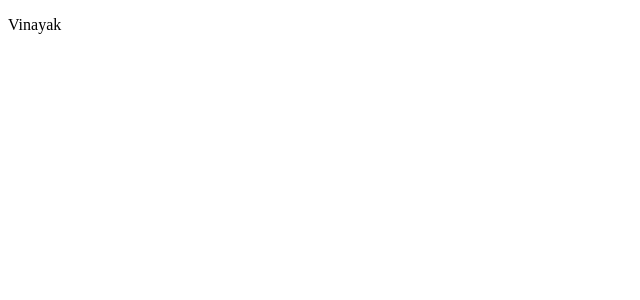
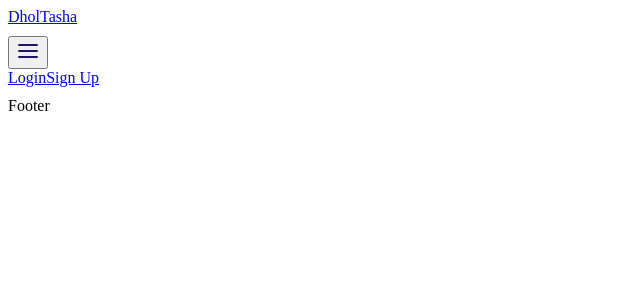
Before and after one commit to DholTasha/Frontend, a React (Create React App) app: page / in a window 1280 px wide. Shown: the top 300 px of the page, without its empty margins (0-640 px from the left). Built offline with nearby package versions, Linux system fonts and the light colour scheme; no server answers.

Commit message:
Added Header and Home Page

```diff
--- a/src/App.js
+++ b/src/App.js
@@ -2,6 +2,7 @@ import { BrowserRouter as Router, Routes, Route } from "react-router-dom";
 import Home from "./Pages/Home";
 import Login from "./Pages/Login";
 import Signup from "./Pages/Signup";
+import Profile from "./Pages/Profile"
 
 export default function App() {
   return (
@@ -10,6 +11,8 @@ export default function App() {
               <Route path="/" element={<Home/>} />
               <Route path="/login" element={<Login/>} />
               <Route path="/signup" element={<Signup/>} />
+              <Route path="/profile" element={<Profile/>} />
+
           </Routes>
     </Router>
   );
--- a/src/Pages/Home.js
+++ b/src/Pages/Home.js
@@ -1,9 +1,29 @@
-import React from 'react'
+import React, { useState, useEffect } from 'react';
+import axios from 'axios';
+import Card from '../Components/Card';
+import Layout from '../Components/Layout';
 
-export default function Home() {
+const Home = () => {
+    const [Arr, setArr] = useState([])
+    useEffect(() => {
+        axios.get('https://dhol-tasha-backend.vercel.app/team/all')
+            .then((res) => {
+                setArr(res.data.team);
+            })
+            .catch((err) => {
+                console.log(err);
+            })
+    }, [])
+
     return (
-        <div><p>
-            Vinayak
-        </p></div>
+        <Layout>
+            <div className="home">
+                <div className="Cards">
+                    {Arr.map(Card)}
+                </div>
+            </div>
+        </Layout>
     )
 }
+
+export default Home
--- a/src/Pages/Profile.js
+++ b/src/Pages/Profile.js
@@ -0,0 +1,50 @@
+import React, { useState, useEffect } from "react";
+import axios from "axios";
+import Layout from "../Components/Layout";
+
+function Profile() {
+  const [data, setData] = useState([]);
+  useEffect(() => {
+    const user = JSON.parse(localStorage.getItem("user"));
+    let usertype = user.usertype;
+    let token = user.token;
+    axios
+      .get(`${process.env.REACT_APP_BASE_URL}/${usertype}/me`, {
+        headers: {
+          "Content-Type": "application/json",
+          Authorization: `Bearer ${token}`,
+        },
+      })
+      .then((response) => {
+        response.data.usertype = usertype.toUpperCase();
+        setData(response.data);
+      })
+      .catch((error) => console(error));
+  }, []);
+
+  console.log(data);
+
+  return (
+    <Layout>
+      <div id="profile">
+        <div className="profile-container">
+          <h1 className="profile-heading">
+            &nbsp;
+            <i className="fa-solid fa-user"> &nbsp;</i> {data.usertype} PROFILE
+          </h1>
+          <hr className="profile-rule" />
+          <h5 className="profile-label"> Name</h5>
+          <h4 className="profile-displaylabel"> {data.name}</h4>
+          <h5 className="profile-label"> Email Address</h5>
+          <h4 className="profile-displaylabel"> {data.email}</h4>
+          <h5 className="profile-label"> Contact Number</h5>
+          <h4 className="profile-displaylabel"> {data.phone}</h4>
+          <h5 className="profile-label"> Coin Balance</h5>
+          <h4 className="profile-displaylabel"> {data.coins}</h4>
+        </div>
+      </div>
+    </Layout>
+  );
+}
+
+export default Profile;
--- a/src/Pages/Signup.js
+++ b/src/Pages/Signup.js
@@ -1,5 +1,6 @@
 import React, { useState } from 'react';
 import '../Assets/Styles/Signup.css'
+import Layout from '../Components/Layout';
 
 function SignUpForm() {
     const [name, setName] = useState('');
@@ -36,6 +37,8 @@ function SignUpForm() {
     };
 
     return (
+        <Layout>
+
             <form onSubmit={handleSubmit}>
                 <h1>Sign Up Form</h1>
                 <div>
@@ -118,6 +121,7 @@ function SignUpForm() {
                 )}
                 <button type="submit">Submit</button>
             </form>
+        </Layout>
     )
 }
 
--- /dev/null
+++ b/src/components/Card.js
@@ -0,0 +1,41 @@
+import React from "react";
+import axios from "axios";
+
+function Card(props) {
+    return (
+        <div className="Card">
+            <div className="name">
+                <h3>{props.name}</h3>
+            </div>
+            <hr></hr>
+            <div className="mobile">
+                Phone: {props.mobile}
+            </div>
+            <div className="mobile">
+                Email: {props.email}
+            </div>
+            <div className="email">
+                Events: {props.numberOfEvents}
+            </div>
+            <div className="maleDhol">
+                Males in Dhol: {props.maleDhol}
+            </div>
+            <div className="maleTasha">
+                Males in Tasha : {props.maleTasha}
+            </div>
+            <div className="femaleDhol">
+                Females in Dhol: {props.femaleDhol}
+            </div>
+            <div className="femaleTasha">
+                Females in Tasha :{props.femaleTasha}
+            </div>
+            <div>
+                Address: {props.address}
+            </div>
+
+
+        </div>
+    );
+}
+
+export default Card;
--- a/src/components/Header.js
+++ b/src/components/Header.js
@@ -1,9 +1,73 @@
-import React from 'react'
+import React from "react";
+import { Link, useNavigate } from "react-router-dom";
+import Hamburger from "../Assets/Images/hamburger.svg";
 
-export default function Header() {
+function Header() {
+  let usertype = undefined;
+  if (localStorage.getItem("user")) {
+    const user = JSON.parse(localStorage.getItem("user"));
+    usertype = user.usertype;
+  }
+
+  const navigate = useNavigate();
+  const handleLogout = () => {
+    localStorage.clear();
+    navigate("/");
+  };
+
   return (
-    <div>
-      Header
-    </div>
-  )
+    <header id="homepage-header">
+      <nav className="navbar navbar-expand-lg">
+        <div id="homepage-container">
+          <div id="homepage_brand">
+            <Link to="/" className="navbar-brand">
+              DholTasha
+            </Link>
+          </div>
+          <button
+            className="navbar-toggler"
+            type="button"
+            data-toggle="collapse"
+            data-target="#navbarNav"
+            aria-controls="navbarNav"
+            aria-expanded="false"
+            aria-label="Toggle navigation"
+          >
+            <img src={Hamburger} alt="" />
+          </button>
+          <div className="collapse navbar-collapse" id="navbarNav">
+            <div id="hamburger" className="navbar-nav">
+              {usertype ? (
+                usertype === "customer" ? (
+                  <>
+                    <Link to="/">Home</Link>
+                    <Link to="/profile">Profile</Link>
+                    <Link to="/" onClick={handleLogout}>
+                      Logout
+                    </Link>
+                  </>
+                ) : (
+                  <>
+                    <Link to="/">Home</Link>
+                    <Link to="/profile">Profile</Link>
+                    <Link to="/event">Marketplace</Link>
+                    <Link to="/" onClick={handleLogout}>
+                      Logout
+                    </Link>
+                  </>
+                )
+              ) : (
+                <>
+                  <Link to="/login">Login</Link>
+                  <Link to="/signup">Sign Up</Link>
+                </>
+              )}
+            </div>
+          </div>
+        </div>
+      </nav>
+    </header>
+  );
 }
+
+export default Header;
```
Also changed, not shown: src/Assets/Images/hamburger.svg (added), src/Pages/Error.js (added). Lines whose indentation alone changed are shown as unchanged.
